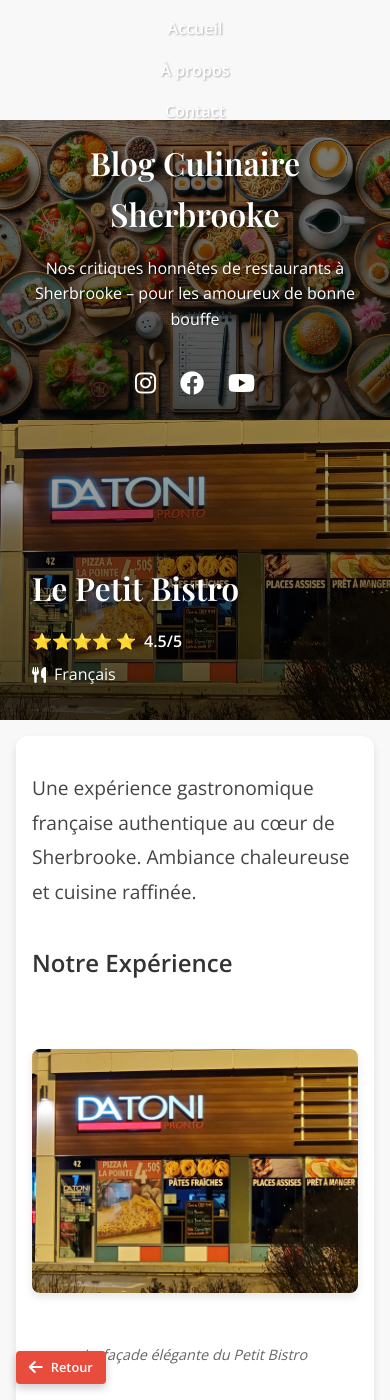
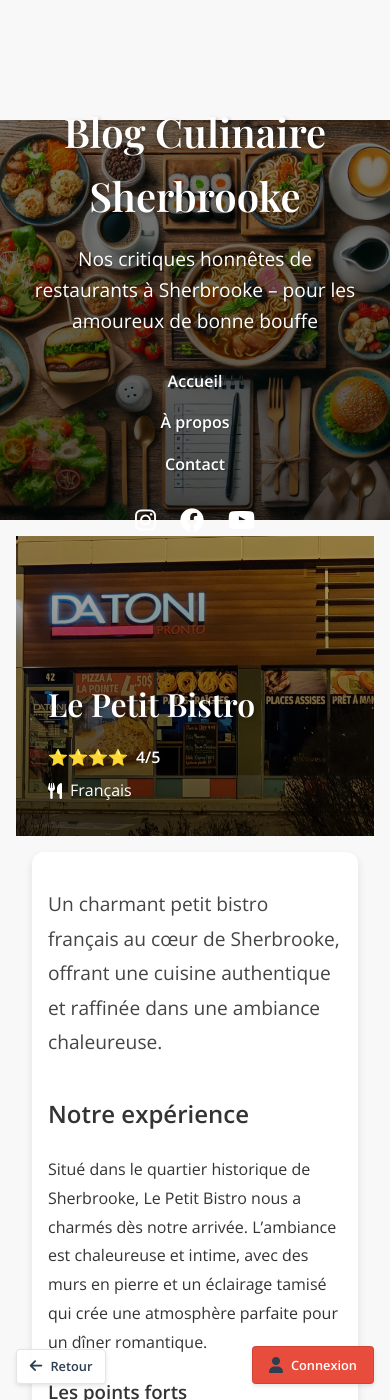
Before and after one commit to Natael21/blog-culinaire, a Jekyll site: the page built from _posts/2024-03-26-restaurant-test.markdown, in a window 390 px wide and 1400 px high. Built offline with Jekyll 4.4.1, drawn with Linux system fonts in a browser that asks for light colours; a script that is not in the unit is left out; some of the changed text lies outside the part shown.

Commit message:
revert to 7:34

```diff
--- a/_config.yml
+++ b/_config.yml
@@ -13,61 +13,16 @@
 # you will see them accessed via {{ site.title }}, {{ site.email }}, and so on.
 # You can create any custom variable you would like, and they will be accessible
 # in the templates via {{ site.myvariable }}.
-title: Blog Culinaire Sherbrooke
+title: Jekyll Netlify CMS
 email: your-email@example.com
-description: >-
-  Découvrez nos critiques honnêtes de restaurants à Sherbrooke – pour les amoureux de bonne bouffe
-baseurl: ""
-url: ""
+description: >- # this means to ignore newlines until "baseurl:"
+  This is the basic Jekyll starter site, with Netlify CMS integrated and using
+  Netlify Identity for authentication.
+baseurl: "" # the subpath of your site, e.g. /blog
+url: "" # the base hostname & protocol for your site, e.g. http://example.com
 
 # Build settings
-markdown: kramdown
 theme: minima
-plugins:
-  - jekyll-feed
-  - jekyll-seo-tag
-  - jekyll-sitemap
-  - jekyll-paginate
-
-# Pagination settings
-paginate: 12
-paginate_path: "/page:num/"
-
-# Collections
-collections:
-  restaurants:
-    output: true
-    permalink: /:collection/:name
-
-# Defaults
-defaults:
-  - scope:
-      path: ""
-      type: "posts"
-    values:
-      layout: "restaurant"
-      permalink: /:year/:month/:day/:title/
-
-# Exclude from processing
-exclude:
-  - Gemfile
-  - Gemfile.lock
-  - node_modules
-  - vendor
-  - .sass-cache
-  - .jekyll-cache
-  - .git
-  - .gitignore
-
-# Sass settings
-sass:
-  style: compressed
-
-# Markdown settings
-kramdown:
-  input: GFM
-  hard_wrap: false
-  syntax_highlighter: rouge
 
 # minima theme settings
 show_excerpts: false # set to true to show excerpts on the homepage
@@ -101,3 +56,16 @@ rss: rss
 #   instance: example.com
 # - username: jekyll2
 #   instance: example.com
+
+
+# Exclude from processing.
+# The following items will not be processed, by default. Create a custom list
+# to override the default setting.
+# exclude:
+#   - Gemfile
+#   - Gemfile.lock
+#   - node_modules
+#   - vendor/bundle/
+#   - vendor/cache/
+#   - vendor/gems/
+#   - vendor/ruby/
--- a/_layouts/default.html
+++ b/_layouts/default.html
@@ -3,26 +3,24 @@
   <head>
     <meta charset="UTF-8" />
     <meta name="viewport" content="width=device-width, initial-scale=1.0" />
-    <meta name="description" content="Blog culinaire de critiques de restaurants à Sherbrooke" />
     <title>{{ page.title }} | Blog Culinaire</title>
     <link rel="stylesheet" href="{{ '/assets/css/style.css' | relative_url }}" />
     <link href="https://fonts.googleapis.com/css2?family=Playfair+Display:wght@600&family=Open+Sans:wght@400;600&display=swap" rel="stylesheet" />
     <link rel="stylesheet" href="https://cdnjs.cloudflare.com/ajax/libs/font-awesome/6.0.0/css/all.min.css" />
-    <script src="https://identity.netlify.com/v1/netlify-identity-widget.js" defer></script>
+    <script src="https://identity.netlify.com/v1/netlify-identity-widget.js"></script>
   </head>
   <body>
-    <nav class="main-nav">
-      <ul>
-        <li><a href="{{ '/' | relative_url }}">Accueil</a></li>
-        <li><a href="{{ '/about/' | relative_url }}">À propos</a></li>
-        <li><a href="{{ '/contact/' | relative_url }}">Contact</a></li>
-      </ul>
-    </nav>
-
     <header class="hero" style="background-image: url('/images/header.jpg');">
       <div class="hero-overlay">
         <h1>Blog Culinaire Sherbrooke</h1>
         <p class="tagline">Nos critiques honnêtes de restaurants à Sherbrooke – pour les amoureux de bonne bouffe</p>
+        <nav class="main-nav">
+          <ul>
+            <li><a href="{{ '/' | relative_url }}">Accueil</a></li>
+            <li><a href="{{ '/about/' | relative_url }}">À propos</a></li>
+            <li><a href="{{ '/contact/' | relative_url }}">Contact</a></li>
+          </ul>
+        </nav>
         <div class="social-links">
           <a href="#" class="social-link"><i class="fab fa-instagram"></i></a>
           <a href="#" class="social-link"><i class="fab fa-facebook"></i></a>
@@ -55,28 +53,12 @@
       </div>
     </footer>
 
-    <a href="javascript:void(0)" class="login-button" id="login-button" role="button" aria-label="Connexion">
-      <i class="fas fa-user" aria-hidden="true"></i>
+    <a href="javascript:void(0)" class="login-button" id="login-button">
+      <i class="fas fa-user"></i>
       <span>Connexion</span>
     </a>
 
     <script>
-      // Login button visibility control
-      window.addEventListener('scroll', function() {
-        const loginButton = document.getElementById('login-button');
-        const scrollPosition = window.scrollY;
-        const documentHeight = document.documentElement.scrollHeight;
-        const windowHeight = window.innerHeight;
-
-        if (scrollPosition > (documentHeight - windowHeight - 100)) {
-          loginButton.style.opacity = '1';
-          loginButton.style.pointerEvents = 'auto';
-        } else {
-          loginButton.style.opacity = '0';
-          loginButton.style.pointerEvents = 'none';
-        }
-      });
-
       if (window.netlifyIdentity) {
         const loginButton = document.getElementById('login-button');
 
--- a/_layouts/restaurant.html
+++ b/_layouts/restaurant.html
@@ -3,103 +3,51 @@ layout: default
 ---
 
 <article class="restaurant-detail">
-  <div class="restaurant-header" data-background="{{ page.image | default: '/images/header.jpg' }}">
+  <div class="restaurant-header" style="background-image: url('{{ page.image }}');">
     <div class="restaurant-header-content">
       <h1>{{ page.title }}</h1>
       <div class="restaurant-meta">
         <div class="rating">
-          {% assign rating = page.note | default: 0 %}
-          <span class="stars" aria-label="Note: {{ rating }} sur 5">
-            {% assign full_stars = rating | floor %}
-            {% for i in (1..full_stars) %}⭐{% endfor %}
-            {% assign decimal_part = rating | minus: full_stars %}
-            {% if decimal_part >= 0.5 %}⭐{% endif %}
-          </span>
-          <span class="score">{{ rating }}/5</span>
+          <span class="stars">{% for i in (1..page.note) %}⭐{% endfor %}</span>
+          <span class="score">{{ page.note }}/5</span>
         </div>
-        {% if page.style %}
-        <span class="style"><i class="fas fa-utensils" aria-hidden="true"></i> {{ page.style }}</span>
-        {% endif %}
+        <span class="style"><i class="fas fa-utensils"></i> {{ page.style }}</span>
       </div>
     </div>
   </div>
 
   <div class="restaurant-content">
-    {% if page.description %}
     <div class="restaurant-description">
       <p>{{ page.description }}</p>
     </div>
-    {% endif %}
 
     <div class="restaurant-body">
       {{ content }}
     </div>
 
-    {% if page.images and page.images.size > 0 %}
+    {% if page.images %}
     <div class="restaurant-gallery">
       <h2>Galerie photos</h2>
       <div class="gallery-grid">
         {% for image in page.images %}
         <div class="gallery-item">
-          <img src="{{ image.image }}" alt="{{ page.title }} - Photo {{ forloop.index }}" loading="lazy">
+          <img src="{{ image.image }}" alt="{{ page.title }}">
         </div>
         {% endfor %}
       </div>
     </div>
     {% endif %}
-
-    <div class="restaurant-navigation">
-      {% assign posts = site.posts | where: "layout", "restaurant" | sort: "date" | reverse %}
-      {% for post in posts %}
-        {% if post.url == page.url %}
-          {% assign post_index = forloop.index0 %}
-          {% assign prev_index = post_index | plus: 1 %}
-          {% assign next_index = post_index | minus: 1 %}
-          {% if prev_index < forloop.length %}
-            {% assign prev_post = posts[prev_index] %}
-            <a href="{{ prev_post.url }}" class="prev" rel="prev">
-              <i class="fas fa-arrow-left" aria-hidden="true"></i>
-              {{ prev_post.title }}
-            </a>
-          {% endif %}
-          {% if next_index >= 0 %}
-            {% assign next_post = posts[next_index] %}
-            <a href="{{ next_post.url }}" class="next" rel="next">
-              {{ next_post.title }}
-              <i class="fas fa-arrow-right" aria-hidden="true"></i>
-            </a>
-          {% endif %}
-        {% endif %}
-      {% endfor %}
-    </div>
   </div>
 </article>
 
-<a href="javascript:history.back()" class="back-button" role="button">
-  <i class="fas fa-arrow-left" aria-hidden="true"></i>
+<a href="javascript:history.back()" class="back-button">
+  <i class="fas fa-arrow-left"></i>
   <span>Retour</span>
 </a>
 
 <script>
-  // Set background image
-  const header = document.querySelector('.restaurant-header');
-  if (header) {
-    const background = header.dataset.background;
-    if (background) {
-      header.style.backgroundImage = `url('${background}')`;
-    }
-  }
-
+  // Store the scroll position when leaving the page
   window.addEventListener('beforeunload', function() {
     sessionStorage.setItem('scrollPosition', window.scrollY);
   });
-
-  document.querySelector('.back-button').addEventListener('click', function(e) {
-    e.preventDefault();
-    if (window.history.length > 1) {
-      window.history.back();
-    } else {
-      window.location.href = '/';
-    }
-  });
 </script>
--- a/_posts/2024-03-26-restaurant-test.markdown
+++ b/_posts/2024-03-26-restaurant-test.markdown
@@ -4,44 +4,50 @@ title: "Le Petit Bistro"
 date: 2024-03-26
 categories: [restaurants]
 image: /images/restaurant-test.jpg
-note: 4.5
+note: 4
 style: "Français"
-description: "Une expérience gastronomique française authentique au cœur de Sherbrooke. Ambiance chaleureuse et cuisine raffinée."
+description: "Un charmant petit bistro français au cœur de Sherbrooke, offrant une cuisine authentique et raffinée dans une ambiance chaleureuse."
 ---
 
-## Notre Expérience
+## Notre expérience
 
-<div class="image-container right">
-  <img src="/images/restaurant-test.jpg" alt="La façade du Petit Bistro" class="content-image">
-  <p class="image-caption">La façade élégante du Petit Bistro</p>
-</div>
+Situé dans le quartier historique de Sherbrooke, Le Petit Bistro nous a charmés dès notre arrivée. L'ambiance est chaleureuse et intime, avec des murs en pierre et un éclairage tamisé qui crée une atmosphère parfaite pour un dîner romantique.
 
-Le Petit Bistro nous a accueillis dans une ambiance chaleureuse et authentique. Dès notre arrivée, nous avons été charmés par la décoration soignée qui mêle habilement le style bistrot parisien traditionnel aux touches modernes.
+### Les points forts
 
-## Les Plats Dégustés
+- Service impeccable et attentionné
+- Menu saisonnier mettant en valeur les produits locaux
+- Carte des vins impressionnante
+- Desserts faits maison exceptionnels
 
-### Entrées
-![Notre sélection d'entrées](/images/restaurant-test.jpg)
+### Ce que nous avons dégusté
 
-Les entrées étaient particulièrement réussies, avec une présentation soignée et des saveurs bien équilibrées.
+1. **Entrée** : Soupe à l'oignon gratinée
+   - Une version classique mais parfaite
+   - Fromage fondu à point
+   - Pain croustillant
 
-### Plat Principal
-<div class="image-container left">
-  <img src="/images/restaurant-test.jpg" alt="Le plat signature" class="content-image">
-  <p class="image-caption">Le plat signature : Magret de canard aux fruits rouges</p>
-</div>
+2. **Plat principal** : Filet mignon sauce au poivre
+   - Viande tendre et savoureuse
+   - Sauce riche et crémeuse
+   - Légumes de saison parfaitement cuits
 
-Le magret de canard était cuit à la perfection, avec une peau croustillante et une chair tendre et juteuse. La sauce aux fruits rouges apportait une touche d'acidité bienvenue qui équilibrait parfaitement le plat.
+3. **Dessert** : Crème brûlée à la vanille
+   - Caramel parfaitement craquant
+   - Crème onctueuse et parfumée
+   - Fruits rouges frais en accompagnement
 
-## Notre Verdict
+## Verdict
 
-Une excellente adresse qui mérite sa réputation. La cuisine est précise, les produits sont de qualité, et le service est attentionné sans être guindé.
+Le Petit Bistro est une véritable perle dans le paysage culinaire sherbrookois. La qualité des ingrédients, l'attention aux détails et le service impeccable en font un restaurant à ne pas manquer. Nous recommandons particulièrement la terrasse en été pour un dîner en plein air.
 
-## Informations Pratiques
+### Prix
+- Entrées : 12-18$
+- Plats principaux : 28-42$
+- Desserts : 8-12$
 
-- **Prix**: $$
-- **Adresse**: 123 rue des Gourmets, Sherbrooke
-- **Réservation**: Recommandée les week-ends
-- **Horaires**:
-  - Mardi-Samedi: 11h30-14h30, 17h30-22h00
-  - Dimanche-Lundi: Fermé
+### Informations pratiques
+- Réservation recommandée
+- Stationnement gratuit à proximité
+- Ouvert du mardi au samedi
+- Service de 17h à 22h
--- a/admin/config.yml
+++ b/admin/config.yml
@@ -1,14 +1,10 @@
 backend:
   name: git-gateway
   branch: master # optional, default value is "master"
-  identity_url: https://appreciationrestaurantssherbrooke.netlify.app/.netlify/identity
-  gateway_url: https://appreciationrestaurantssherbrooke.netlify.app/.netlify/git
-  auth_type: oauth
-  auth_endpoint: https://dev-o6jdwvfssux2qw4h.us.auth0.com/authorize
-  client_id: Co9g1RLoovI5XcOJYhyFzF1D6a5oBRzh
 
 media_folder: "/images" # Le dossier où les images sont stockées
 public_folder: "/images" # L'URL où les images seront accessibles
+
 
 collections:
   - name: "restaurants"
--- a/assets/css/style.css
+++ b/assets/css/style.css
@@ -250,9 +250,11 @@ footer {
 }
 
 .page-header {
+  background: var(--white);
   text-align: center;
   margin-bottom: 3rem;
   padding: 2rem 0;
+  box-shadow: 0 2px 4px rgba(0, 0, 0, 0.05);
 }
 
 .page-header h2 {
@@ -363,7 +365,6 @@ footer {
   background-position: center;
   position: relative;
   margin: -2rem -2rem 2rem;
-  background-image: url('/images/header.jpg');
 }
 
 .restaurant-header::before {
@@ -436,40 +437,6 @@ footer {
   line-height: 1.8;
 }
 
-.restaurant-body img, .restaurant-body .content-image {
-  max-width: 100%;
-  height: auto;
-  border-radius: 8px;
-  margin: 2rem 0;
-  box-shadow: 0 4px 8px rgba(0, 0, 0, 0.1);
-}
-
-.restaurant-body .image-container {
-  margin: 2rem 0;
-}
-
-.restaurant-body .image-container.left {
-  float: left;
-  margin-right: 2rem;
-  margin-bottom: 1rem;
-  max-width: 50%;
-}
-
-.restaurant-body .image-container.right {
-  float: right;
-  margin-left: 2rem;
-  margin-bottom: 1rem;
-  max-width: 50%;
-}
-
-.restaurant-body .image-caption {
-  text-align: center;
-  font-style: italic;
-  color: #666;
-  margin-top: 0.5rem;
-  font-size: 0.9rem;
-}
-
 .restaurant-gallery {
   margin-top: 3rem;
 }
@@ -523,37 +490,17 @@ footer {
   z-index: 1000;
   box-shadow: 0 2px 4px rgba(0, 0, 0, 0.1);
   border: 1px solid rgba(0, 0, 0, 0.1);
-  opacity: 0;
-  pointer-events: none;
 }
 
 .login-button:hover {
   background-color: rgba(255, 255, 255, 1);
   transform: translateY(-2px);
   box-shadow: 0 4px 8px rgba(0, 0, 0, 0.15);
-  cursor: pointer;
 }
 
 .login-button i {
   font-size: 0.9rem;
   color: var(--primary-color);
-}
-
-/* Remove duplicate login button styles */
-.auth-nav .login-button {
-  position: static;
-  opacity: 1;
-  pointer-events: auto;
-  background-color: var(--accent-color);
-  color: var(--white) !important;
-}
-
-.auth-nav .login-button:hover {
-  background-color: #c0392b;
-}
-
-.auth-nav .login-button i {
-  color: var(--white);
 }
 
 /* Back button for restaurant pages */
@@ -564,68 +511,30 @@ footer {
   display: flex;
   align-items: center;
   gap: 0.5rem;
-  padding: 0.8rem 1.5rem;
-  background-color: var(--accent-color);
-  color: white !important;
+  padding: 0.5rem 1rem;
+  background-color: rgba(255, 255, 255, 0.9);
+  color: var(--primary-color) !important;
   text-decoration: none;
   border-radius: 4px;
   font-weight: 600;
-  font-size: 1rem;
+  font-size: 0.9rem;
   transition: all 0.3s ease;
   z-index: 1000;
-  box-shadow: 0 4px 8px rgba(0, 0, 0, 0.2);
+  box-shadow: 0 2px 4px rgba(0, 0, 0, 0.1);
+  border: 1px solid rgba(0, 0, 0, 0.1);
 }
 
 .back-button:hover {
-  background-color: #c0392b;
+  background-color: rgba(255, 255, 255, 1);
   transform: translateY(-2px);
-  box-shadow: 0 6px 12px rgba(0, 0, 0, 0.3);
+  box-shadow: 0 4px 8px rgba(0, 0, 0, 0.15);
 }
 
 .back-button i {
-  font-size: 1rem;
-}
-
-/* Restaurant navigation */
-.restaurant-navigation {
-  display: flex;
-  justify-content: space-between;
-  margin-top: 3rem;
-  padding-top: 2rem;
-  border-top: 1px solid #eee;
-}
-
-.restaurant-navigation a {
-  display: flex;
-  align-items: center;
-  gap: 0.5rem;
-  padding: 0.8rem 1.5rem;
-  background-color: var(--primary-color);
-  color: white;
-  text-decoration: none;
-  border-radius: 4px;
-  font-weight: 600;
-  transition: all 0.3s ease;
-}
-
-.restaurant-navigation a:hover {
-  background-color: var(--accent-color);
-  transform: translateY(-2px);
-}
-
-.restaurant-navigation .prev i {
-  margin-right: 0.5rem;
-}
-
-.restaurant-navigation .next i {
-  margin-left: 0.5rem;
+  font-size: 0.9rem;
 }
 
 @media (max-width: 768px) {
-  .container {
-    padding: 1rem;
-  }
-
   .restaurant-header {
     height: 300px;
     margin: -1rem -1rem 1rem;
@@ -658,52 +567,6 @@ footer {
   .back-button {
     left: 1rem;
   }
-
-  .restaurant-navigation {
-    flex-direction: column;
-    gap: 1rem;
-  }
-
-  .restaurant-navigation a {
-    width: 100%;
-    justify-content: center;
-  }
-
-  .restaurant-body .image-container.left,
-  .restaurant-body .image-container.right {
-    float: none;
-    margin: 2rem 0;
-    max-width: 100%;
-  }
-
-  .main-nav {
-    background: rgba(0, 0, 0, 0.8);
-    padding: 0.5rem 1rem;
-  }
-
-  .main-nav ul {
-    flex-direction: column;
-    align-items: center;
-    gap: 0.5rem;
-  }
-
-  .main-nav a {
-    font-size: 1rem;
-    padding: 0.5rem 0;
-  }
-
-  .hero {
-    margin-top: 0;
-    height: 300px;
-  }
-
-  .hero h1 {
-    font-size: 2rem;
-  }
-
-  .hero .tagline {
-    font-size: 1rem;
-  }
 }
 
 /* Navigation */
@@ -727,13 +590,7 @@ footer {
 }
 
 .main-nav {
-  position: fixed;
-  top: 0;
-  left: 0;
-  right: 0;
-  z-index: 1000;
-  padding: 1rem 2rem;
-  background: transparent;
+  margin: 1.5rem 0;
 }
 
 .main-nav ul {
@@ -763,6 +620,28 @@ footer {
   margin-left: 2rem;
 }
 
+.login-button {
+  display: flex;
+  align-items: center;
+  gap: 0.5rem;
+  padding: 0.5rem 1rem;
+  background-color: #e74c3c;
+  color: white !important;
+  text-decoration: none;
+  border-radius: 4px;
+  font-weight: 600;
+  transition: background-color 0.3s ease;
+}
+
+.login-button:hover {
+  background-color: #c0392b;
+  cursor: pointer;
+}
+
+.login-button i {
+  font-size: 1rem;
+}
+
 @media (max-width: 768px) {
   .nav-container {
     flex-direction: column;
```
Also changed, not shown: Gemfile (+8 -18 lines), index.html (+5 -4 lines), netlify.toml (deleted, +0 -19 lines), Gemfile.lock (added), README.md (added), 1 other file.
